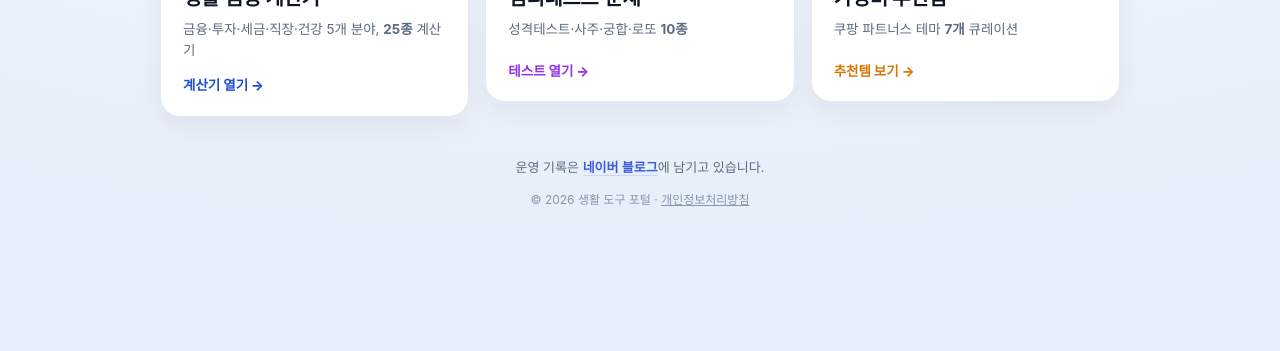
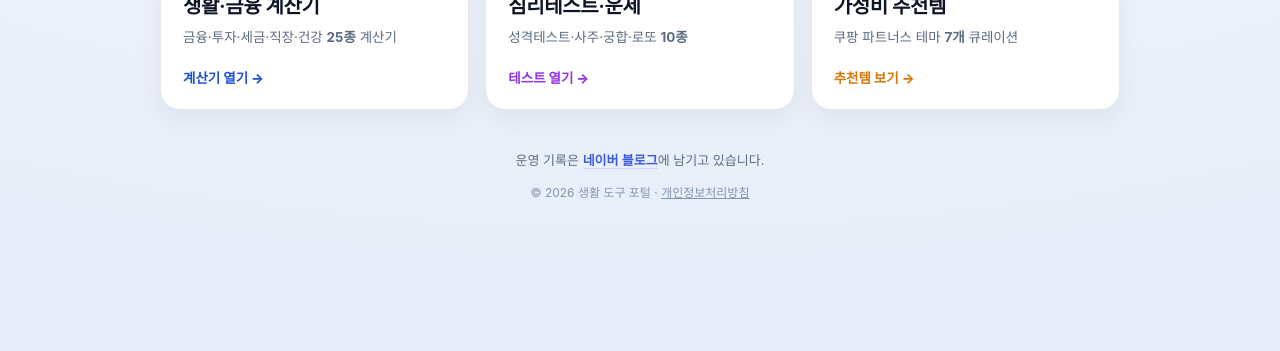
Before and after one commit to qazwsx1666-hash/qazwsx1666-hash.github.io, a plain HTML site: page index.html in a window 1280 px wide. Shown: the part 449-800 px from the top of the page. Drawn offline with Linux system fonts and the light colour scheme; no server answers.

Commit message:
포털 계산기 카드 설명 줄바꿈 정리

```diff
--- a/index.html
+++ b/index.html
@@ -86,7 +86,7 @@
       <a class="door d-calc" href="/calc/">
         <span class="ico" aria-hidden="true">🧮</span>
         <h2>생활·금융 계산기</h2>
-        <p class="desc">금융·투자·세금·직장·건강 5개 분야, <strong>25종</strong> 계산기</p>
+        <p class="desc">금융·투자·세금·직장·건강 <strong>25종</strong> 계산기</p>
         <span class="go">계산기 열기 <span aria-hidden="true">→</span></span>
       </a>
     </li>
```
